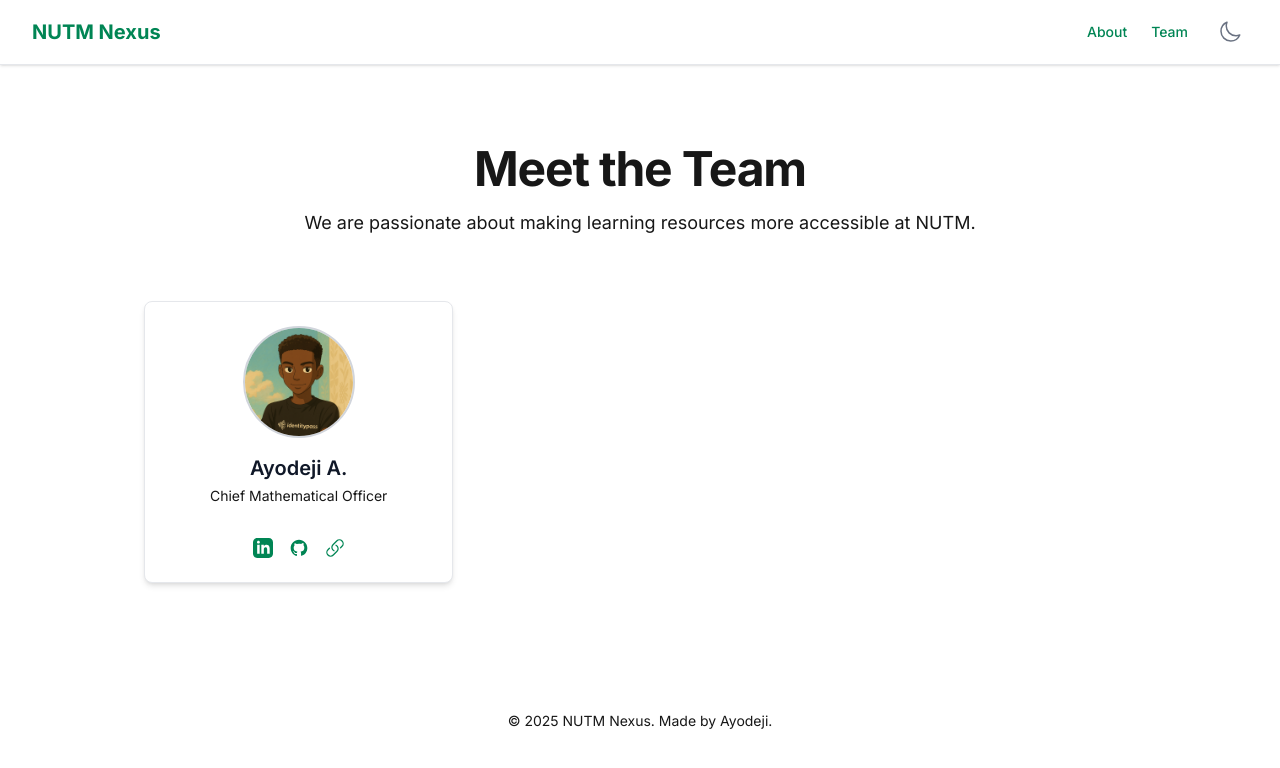
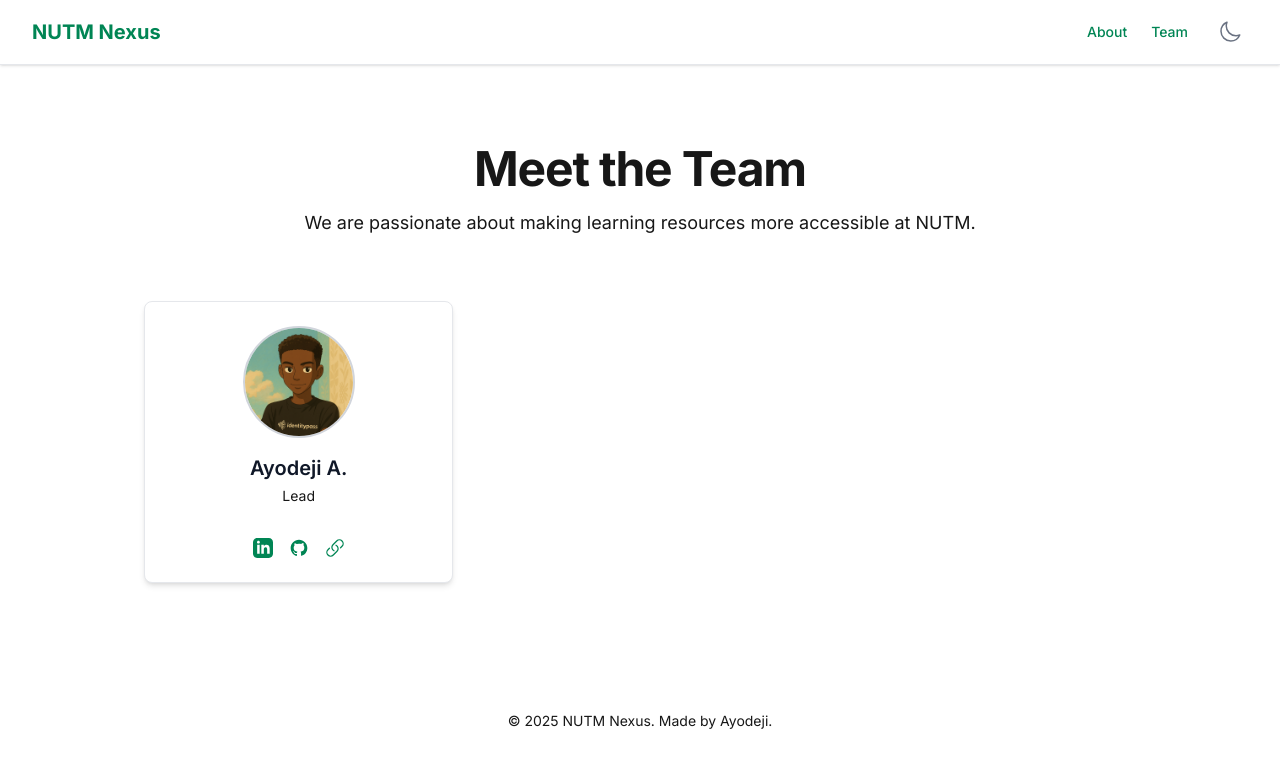
Before and after one commit to ayodejiades/nutm-nexus, a Next.js app: page /team in a window 1280 px wide. Shown: the top 768 px of the page. Built offline with nearby package versions, Linux system fonts and the light colour scheme.

Commit message:
Update page.tsx

```diff
--- a/src/app/team/page.tsx
+++ b/src/app/team/page.tsx
@@ -10,7 +10,7 @@
 const teamMembers = [
   {
     name: 'Ayodeji A.',
-    role: 'Chief Mathematical Officer',
+    role: 'Lead',
     imageUrl: '/ayodeji.png',
     linkedin: 'https://www.linkedin.com/in/ayodejiades/',
     github: 'https://github.com/ayodejiades',
```
